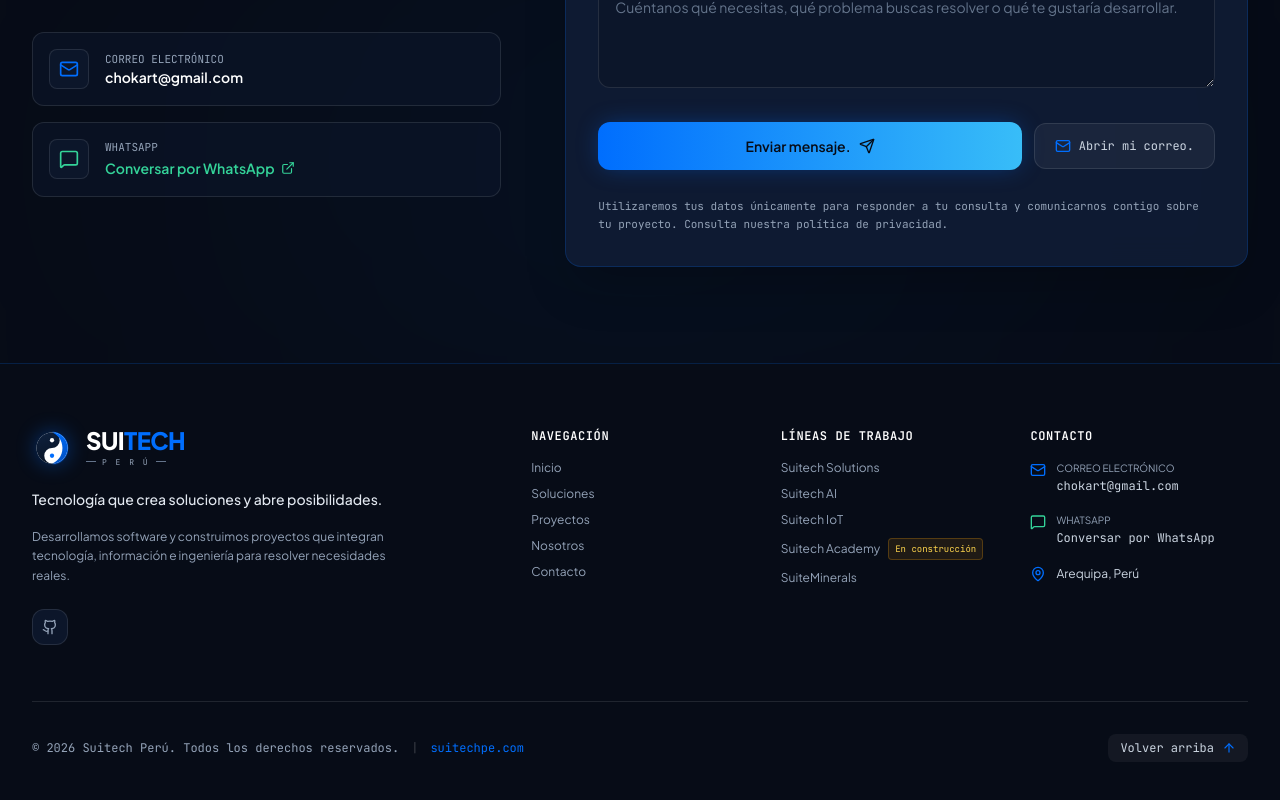
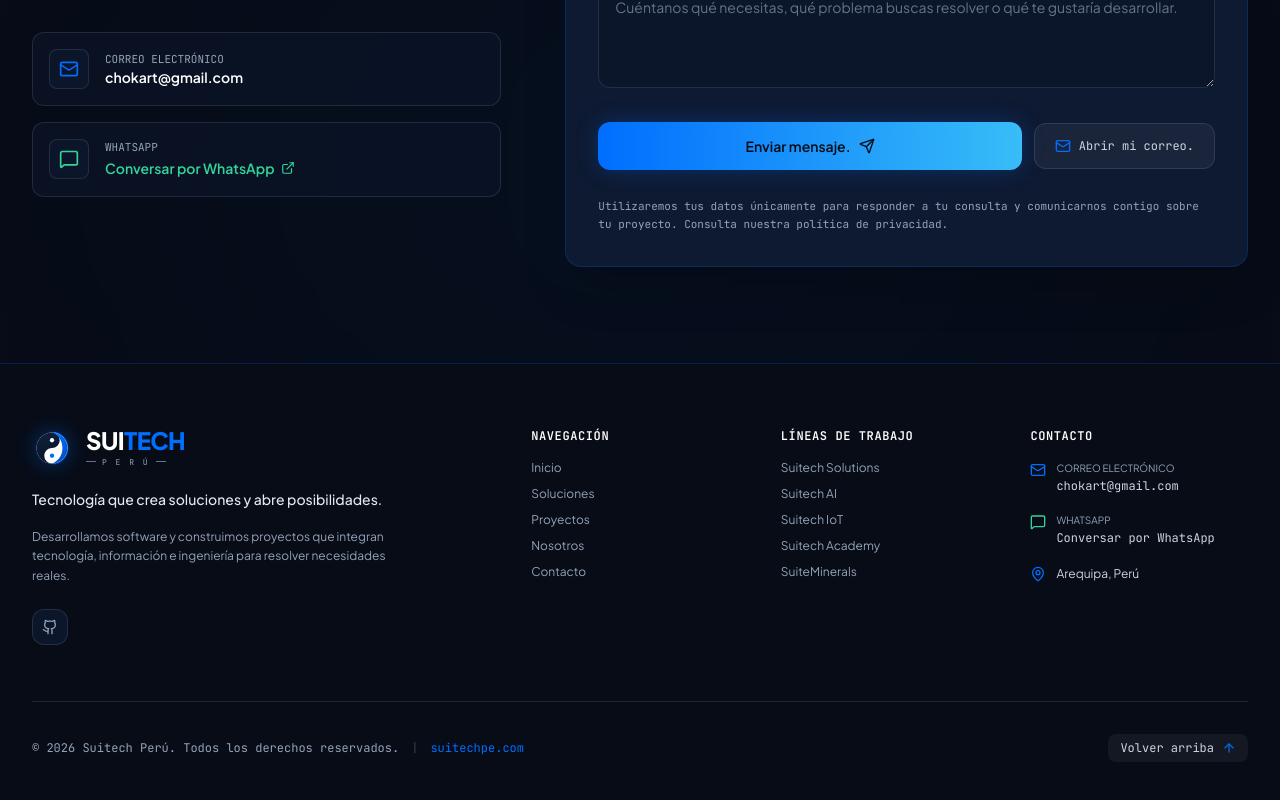
Before and after one commit to chokart/suitech, a Vue app: page / in a window 1280 px wide. Shown: the part 4575-5375 px from the top of the page. Built offline with nearby package versions, Linux system fonts and the light colour scheme; no server answers.

Commit message:
Remover distintivo En construccion de Suitech Academy en el pie de pagina

```diff
--- a/src/components/layout/AppFooter.vue
+++ b/src/components/layout/AppFooter.vue
@@ -121,11 +121,8 @@
               </router-link>
             </li>
             <li>
-              <router-link to="/academy" class="hover:text-brand-accent transition-colors inline-flex items-center gap-2">
-                <span>Suitech Academy</span>
-                <span class="text-[9px] font-mono px-1.5 py-0.5 rounded bg-amber-500/10 text-amber-300 border border-amber-500/25">
-                  En construcción
-                </span>
+              <router-link to="/academy" class="hover:text-brand-accent transition-colors">
+                Suitech Academy
               </router-link>
             </li>
             <li>
```
